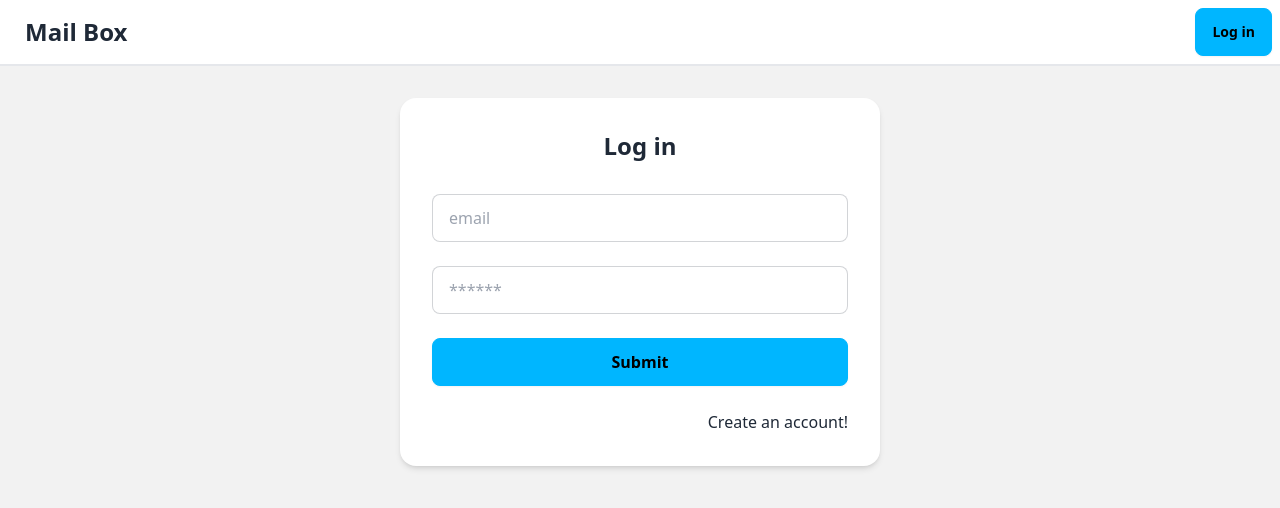
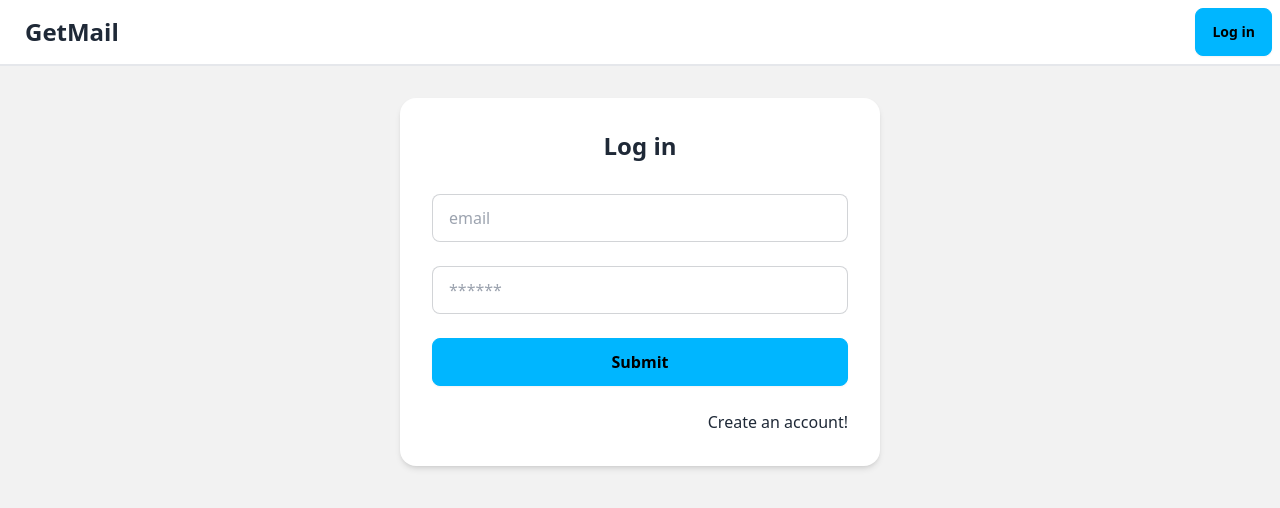
Before and after one commit to BikashKakati/9_mailBox, a React (Vite) app: page /login in a window 1280 px wide. Shown: the top 508 px of the page. Built offline with nearby package versions, Linux system fonts and the light colour scheme; no server answers; the database is empty.

Commit message:
Change Name

```diff
--- a/index.html
+++ b/index.html
@@ -4,7 +4,7 @@
     <meta charset="UTF-8" />
     <link rel="icon" type="image/svg+xml" href="/vite.svg" />
     <meta name="viewport" content="width=device-width, initial-scale=1.0" />
-    <title>Vite + React</title>
+    <title>GetMail</title>
   </head>
   <body>
     <div id="root"></div>
--- a/src/components/navbar/Navbar.jsx
+++ b/src/components/navbar/Navbar.jsx
@@ -13,7 +13,7 @@ const Navbar = () => {
   return (
     <nav className='navbar border-b-2 bg-white'>
       <div className="flex-1">
-        <Link to={"/"}><span className='text-2xl font-bold btn btn-ghost'>Mail Box</span></Link>
+        <Link to={"/"}><span className='text-2xl font-bold btn btn-ghost'>GetMail</span></Link>
       </div>
       <div className="flex-none">
         {currentUser && <span className='px-8 py-2 bg-red-200 rounded-lg mr-5'>{currentUser.email}</span>}
```
